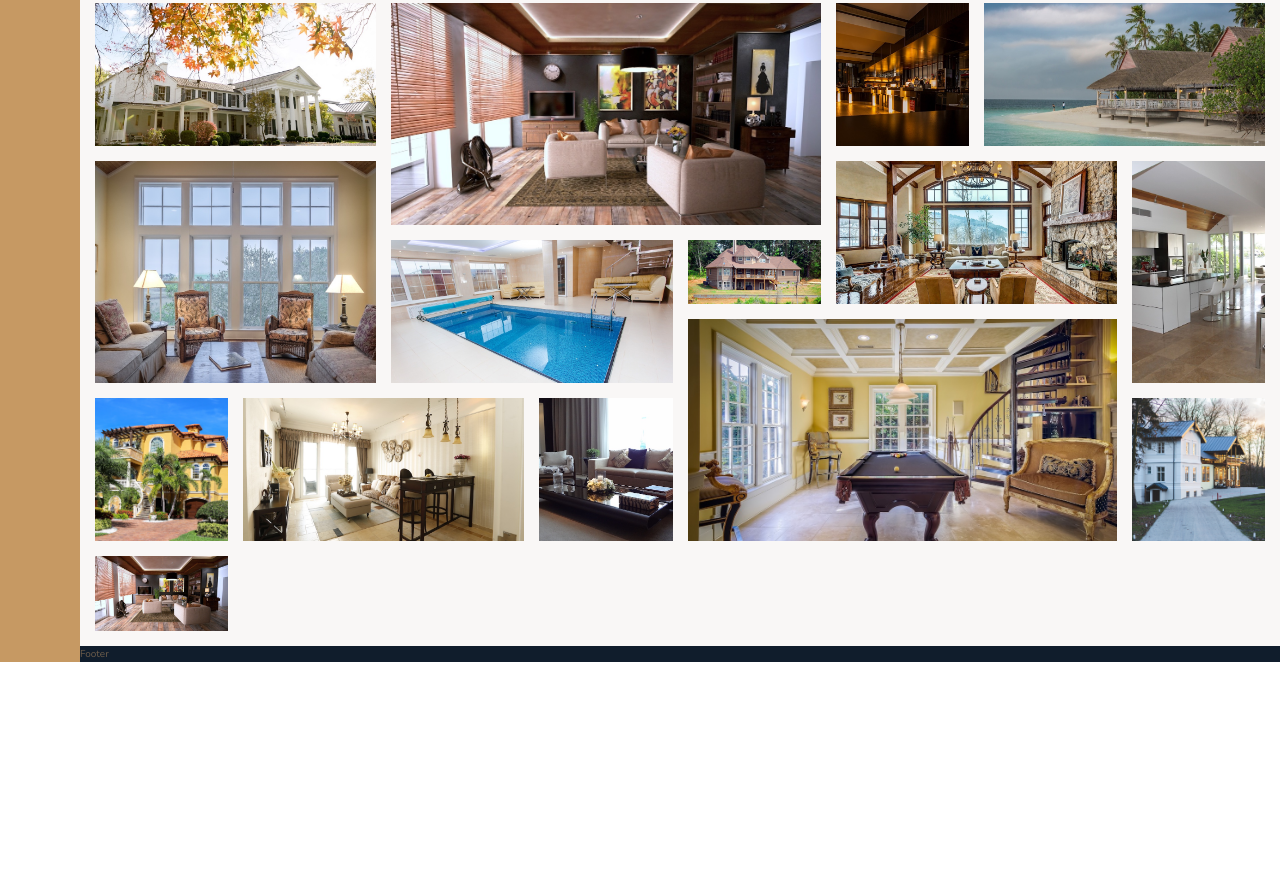
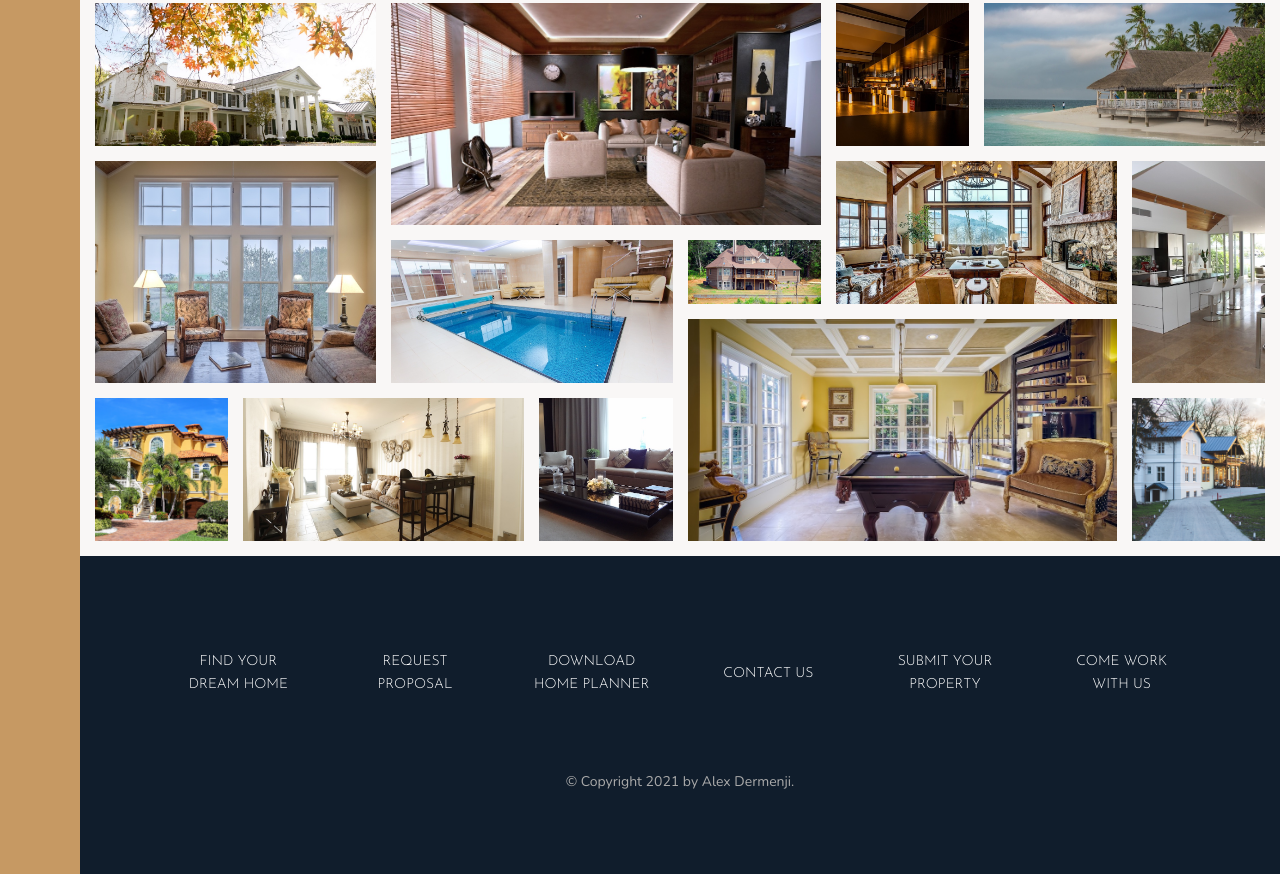
Before and after one commit to alexdermenji/nexter, a website: page index.html in a window 1280 px wide. Shown: the part 3413-4287 px from the top of the page. Before the commit the page ends 4075 px from the top, so only its background shows below. Drawn offline with nearby package versions, Linux system fonts and the light colour scheme.

Commit message:
footer grid completed

```diff
--- a/index.html
+++ b/index.html
@@ -333,10 +333,22 @@
     <figure class="gallery__item gallery__item--14">
       <img src="img/gal-14.jpeg" alt="Image gallery 1" class="gallery__img">
     </figure>
+  </section>
+  <footer class="footer">
 
-    <img src="img/gal-2.jpeg" alt="Image gallery 2" class="gallery__img">
-  </section>
-  <footer class="footer">Footer</footer>
+    <ul class="nav">
+      <li class="nav__item"><a href="#" class="nav__link">Find your dream home</a></li>
+      <li class="nav__item"><a href="#" class="nav__link">Request proposal</a></li>
+      <li class="nav__item"><a href="#" class="nav__link">Download home planner</a></li>
+      <li class="nav__item"><a href="#" class="nav__link">Contact us</a></li>
+      <li class="nav__item"><a href="#" class="nav__link">Submit your property</a></li>
+      <li class="nav__item"><a href="#" class="nav__link">Come work with us</a></li>
+    </ul>
+
+    <p class="copyright">
+      &copy; Copyright 2021 by Alex Dermenji.
+    </p>
+  </footer>
 
 </body>
 
--- a/sass/_footer.scss
+++ b/sass/_footer.scss
@@ -1,4 +1,40 @@
 .footer {
   background-color: $color-secondary;
   grid-column: full-start/full-end;
+  padding: 8rem;
 }
+
+.nav {
+  list-style: none;
+  display: grid;
+  grid-template-columns: repeat(auto-fit, minmax(15rem, 1fr));
+  grid-gap: 2rem;
+  align-items: center;
+
+  &__link:link,
+  &__link:visited {
+    font-size: 1.4rem;
+    color: #fff;
+    text-decoration: none;
+    font-family: $font-display;
+    text-transform: uppercase;
+    text-align: center;
+    padding: 1.5rem;
+    display: block;
+    transition: all .2s;
+
+  }
+
+  &__link:hover,
+  &__active {
+    transform: translateY(-3px);
+    background-color: rgba($color: #fff, $alpha: 0.05);
+  }
+}
+
+.copyright {
+  font-size: 1.4rem;
+  color: $color-grey-light-2;
+  margin-top: 6rem;
+  text-align: center;
+}
```
Also changed, not shown: css/style.css.
